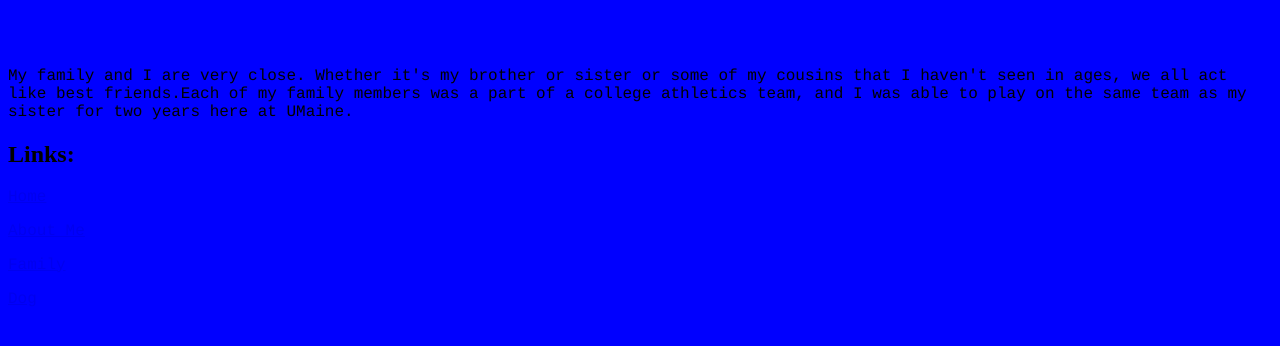
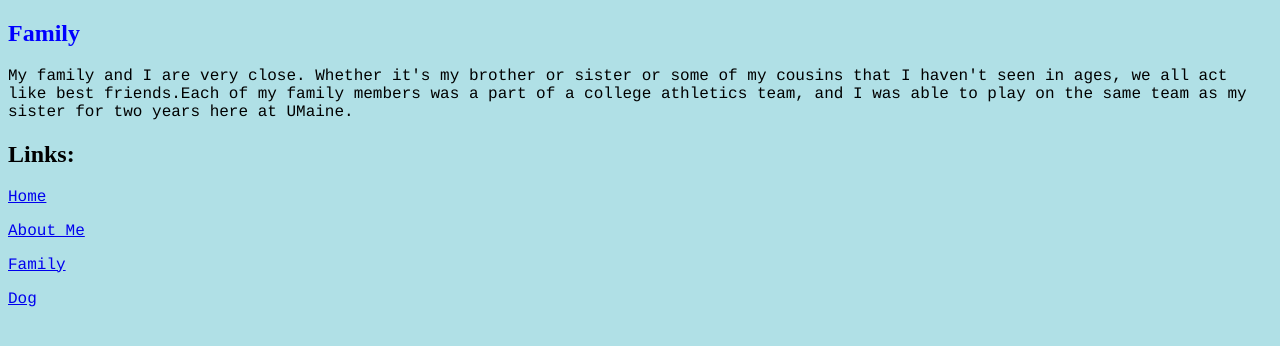
Before and after one commit to bogdaner10/Family, a plain HTML site: page index.html in a window 1280 px wide. Drawn offline with Linux system fonts and the light colour scheme.

Commit message:
Update index.html

```diff
--- a/index.html
+++ b/index.html
@@ -3,7 +3,7 @@
 <head>
 		<title>Erin Bogdanovich</title>
 
-<body style="background-color:blue;">
+<body style="background-color:powderblue;">
 
 </head>
 <body>
@@ -15,7 +15,7 @@
 </body>
 <html>
 
-<h2 style="color:blue;">About</h2>
+<h2 style="color:blue;">Family</h2>
 
 
 <p style="font-family:courier;"> My family and I are very close. Whether it's my brother or sister or some of my cousins that I haven't seen in ages, we all act like best friends.Each of my family members was a part of a college athletics team, and I was able to play on the same team as my sister for two years here at UMaine.</p>
```
